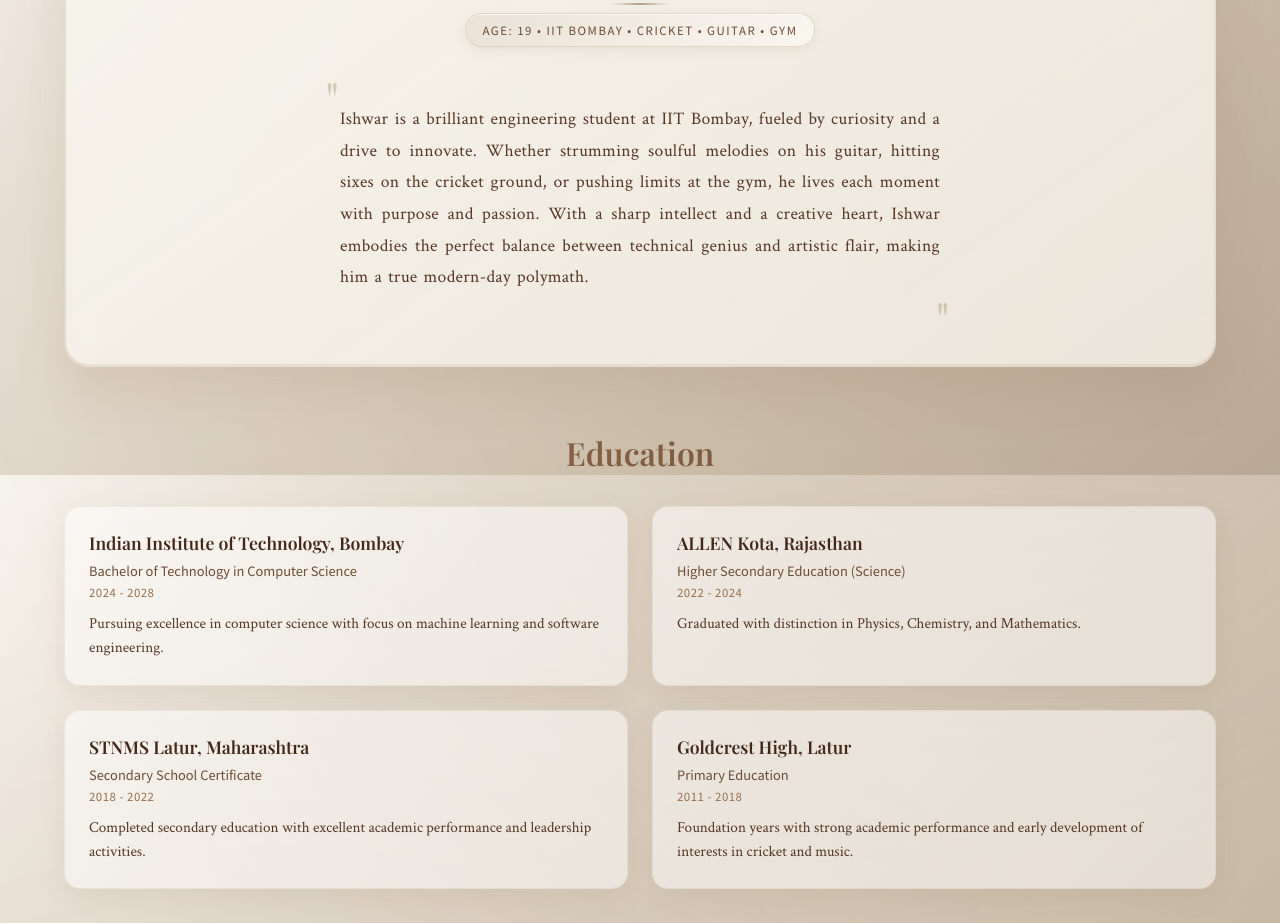
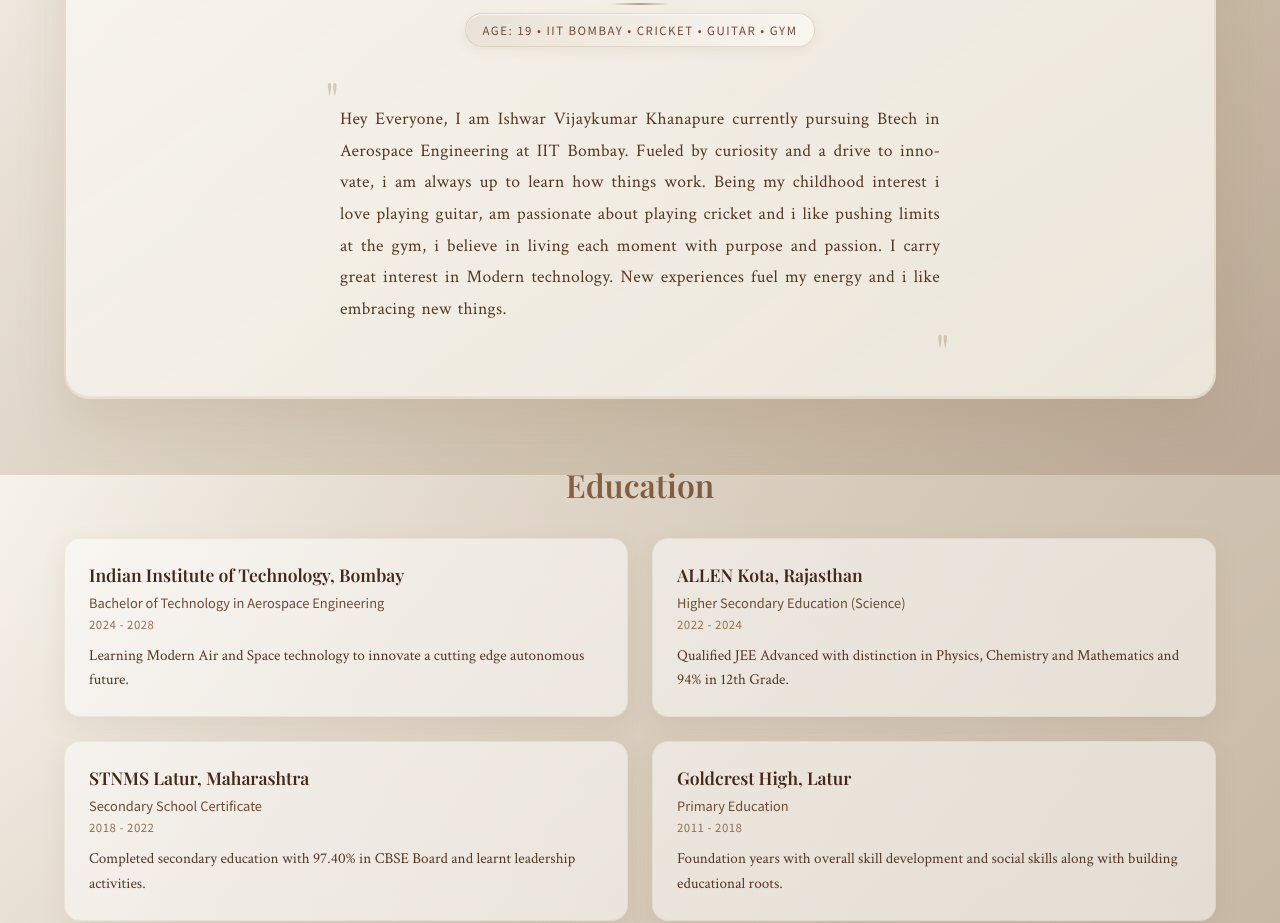
Before and after one commit to ishkhanapure/IamIshwar, a plain HTML site: page index.html in a window 1280 px wide. Shown: the part 325-1248 px from the top of the page. Drawn offline with nearby package versions, Linux system fonts and the light colour scheme.

Commit message:
Update index.html

```diff
--- a/index.html
+++ b/index.html
@@ -39,7 +39,7 @@
 
                         <div class="intro-container">
                             <p class="intro-text">
-                                Ishwar is a brilliant engineering student at IIT Bombay, fueled by curiosity and a drive to innovate. Whether strumming soulful melodies on his guitar, hitting sixes on the cricket ground, or pushing limits at the gym, he lives each moment with purpose and passion. With a sharp intellect and a creative heart, Ishwar embodies the perfect balance between technical genius and artistic flair, making him a true modern-day polymath.
+                                Hey Everyone, I am Ishwar Vijaykumar Khanapure currently pursuing Btech in Aerospace Engineering at IIT Bombay. Fueled by curiosity and a drive to innovate, i am always up to learn how things work. Being my childhood interest i love playing guitar, am passionate about playing cricket and i like pushing limits at the gym, i believe in living each moment with purpose and passion. I carry great interest in Modern technology. New experiences fuel my energy and i like embracing new things.
                             </p>
                         </div>
                     </div>
@@ -52,30 +52,30 @@
                 <div class="education-grid">
                     <div class="education-card">
                         <h5 class="institution">Indian Institute of Technology, Bombay</h5>
-                        <p class="degree">Bachelor of Technology in Computer Science</p>
+                        <p class="degree">Bachelor of Technology in Aerospace Engineering</p>
                         <p class="year">2024 - 2028</p>
-                        <p class="description">Pursuing excellence in computer science with focus on machine learning and software engineering.</p>
+                        <p class="description">Learning Modern Air and Space technology to innovate a cutting edge autonomous future.</p>
                     </div>
 
                     <div class="education-card">
                         <h5 class="institution">ALLEN Kota, Rajasthan</h5>
                         <p class="degree">Higher Secondary Education (Science)</p>
                         <p class="year">2022 - 2024</p>
-                        <p class="description">Graduated with distinction in Physics, Chemistry, and Mathematics.</p>
+                        <p class="description">Qualified JEE Advanced with distinction in Physics, Chemistry and Mathematics and 94% in 12th Grade.</p>
                     </div>
 
                     <div class="education-card">
                         <h5 class="institution">STNMS Latur, Maharashtra</h5>
                         <p class="degree">Secondary School Certificate</p>
                         <p class="year">2018 - 2022</p>
-                        <p class="description">Completed secondary education with excellent academic performance and leadership activities.</p>
+                        <p class="description">Completed secondary education with 97.40% in CBSE Board and learnt leadership activities.</p>
                     </div>
 
                     <div class="education-card">
                         <h5 class="institution">Goldcrest High, Latur</h5>
                         <p class="degree">Primary Education</p>
                         <p class="year">2011 - 2018</p>
-                        <p class="description">Foundation years with strong academic performance and early development of interests in cricket and music.</p>
+                        <p class="description">Foundation years with overall skill development and social skills along with building educational roots.</p>
                     </div>
                 </div>
             </section>
```
